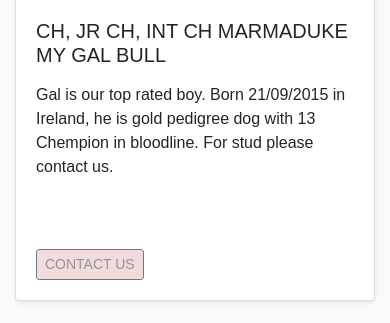
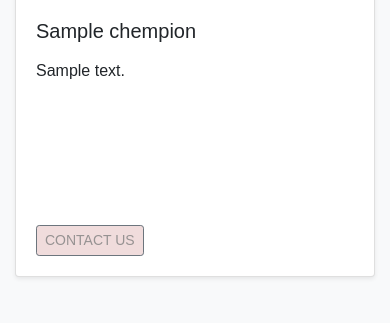
Before and after one commit to Code-Institute-Submissions/-petracili-MS3, a Flask app: page /champion in a window 390 px wide. Shown: the part 1058-1381 px from the top of the page. Run offline with Flask 2, Linux system fonts and the light colour scheme; grey boxes marked "Sample" are stand-in pictures; a database or web service that is not in the repository returns one stand-in record (values such as "Sample title"); some libraries are stand-ins or nearby versions.

Commit message:
create block element

```diff
--- a/templates/champion.html
+++ b/templates/champion.html
@@ -7,14 +7,15 @@
 
 
     <div class="row">
+      {% for chempion in chempion_list %}
       <div class="col-md-4">
         <div class="card mb-4 shadow-sm">
 
-          <img src="images.read/bully1.PNG" class="card-img-top services_img"></img>
+          <img src="{{chempion.img}}" class="card-img-top services_img"></img>
 
           <div class="card-body ">
-            <h5 class="card-title"> CH, JR CH, INT CH MARMADUKE MY GAL BULL </h5>
-            <p class="card-text services_text">Gal is our top rated boy. Born 21/09/2015 in Ireland, he is gold pedigree dog with 13 Chempion in bloodline. For stud please contact us. </p>
+            <h5 class="card-title">{{chempion.title}}</h5>
+            <p class="card-text services_text">{{chempion.text}}</p>
             <div class="d-flex justify-content-between align-items-center">
               <div class="btn-group">
                 <button id="bcolor"type="button" class="btn btn-sm btn-outline-secondary" href="contact.html">CONTACT US</button>
@@ -22,89 +23,8 @@
             </div>
           </div>
         </div>
-      </div>
-      <div class="col-md-4">
-        <div class="card mb-4 shadow-sm">
-
-            <img src="images.read/bully2.PNG" class="card-img-top services_img"></img>
-
-          <div class="card-body ">
-              <h5 class="card-title"> INT.CH. BRITISHPRIDE ROYAL FLUSH </h5>
-            <p class="card-text services_text">This is Flesh our boy born 27/09/2016 in Ireland. He is International Champion for 2019 with a silver pedigree and 10 champions in his bloodline. For stud please contact us.</p>
-            <div class="d-flex justify-content-between align-items-center">
-              <div class="btn-group">
-                <button  id="bcolor" type="button" class="btn btn-sm btn-outline-secondary" href="contact.html">CONTACT US</button>
-              </div>
-            </div>
-          </div>
-        </div>
-      </div>
-      <div class="col-md-4">
-        <div class="card mb-4 shadow-sm">
-
-          <img src="images.read/bully3.PNG"  class="card-img-top services_img"></img>
-
-          <div class="card-body ">
-              <h5 class="card-title"> INFALLIBULLS MADEMOISELLE </h5>
-            <p class="card-text services_text">This lady is Lea. Born 13/05/2017 on in Belgium and transport to Ireland. For more info please contact us .  </p>
-            <div class="d-flex justify-content-between align-items-center">
-              <div class="btn-group">
-                <button id="bcolor" type="button" class="btn btn-sm btn-outline-secondary">CONTACT US</button>
-              </div>
-            </div>
-          </div>
-        </div>
-      </div>
-
-      <div class="col-md-4">
-        <div class="card mb-4 shadow-sm">
-
-           <img src="images.read/bully7.PNG" class="card-img-top services_img"></img>
-
-          <div class="card-body">
-              <h5 class="card-title"> GLOWLITE INSTANT MAGIC </h5>
-            <p class="card-text services_text"> Glow is young girl 14/01/2018 on Ireland. For more info please contact us. </p>
-            <div class="d-flex justify-content-between align-items-center">
-              <div class="btn-group">
-                <button id="bcolor" type="button" class="btn btn-sm btn-outline-secondary">CONTACT US</button>
-              </div>
-            </div>
-          </div>
-        </div>
-      </div>
-      <div class="col-md-4">
-        <div class="card mb-4 shadow-sm">
-
-          <img src="images.read/bully8.PNG" class="card-img-top services_img"></img>
-
-          <div class="card-body">
-              <h5 class="card-title"> MULTI CH BULL DOZER </h5>
-            <p class="card-text services_text"> Dozer is our multi champion from our litter. Born 16/06/2019 on Ireland. A young boy with good predispositions and a boy with 16 champions in bloodline. For stud  or more info please contact us. </p>
-            <div class="d-flex justify-content-between align-items-center">
-              <div class="btn-group">
-                <button id="bcolor" type="button" class="btn btn-sm btn-outline-secondary">CONTACT US</button>
-              </div>
-            </div>
-          </div>
-        </div>
-      </div>
-      <div class="col-md-4">
-        <div class="card mb-4 shadow-sm">
-
-          <img src ="images.read/bully9.PNG" class="card-img-top services_img"></img>
-
-       <div class="card-body">
-           <h5 class="card-title"> CLERKENWELL GIMME GIMME GIMME </h5>
-            <p class="card-text services_text"> Gimme is Dozer sister, beautiful lady with amazing pedigree and amazing character. For more info please contact us.</p>
-            <div class="d-flex justify-content-between align-items-center">
-              <div class="btn-group">
-                <button id="bcolor" type="button" class="btn btn-sm btn-outline-secondary">CONTACT US</button>
-              </div>
-            </div>
-          </div>
-        </div>
-      </div>
-   </div>
+    </div>
+   {% endfor %}
    </div/>
  </div>
 </div>
```
